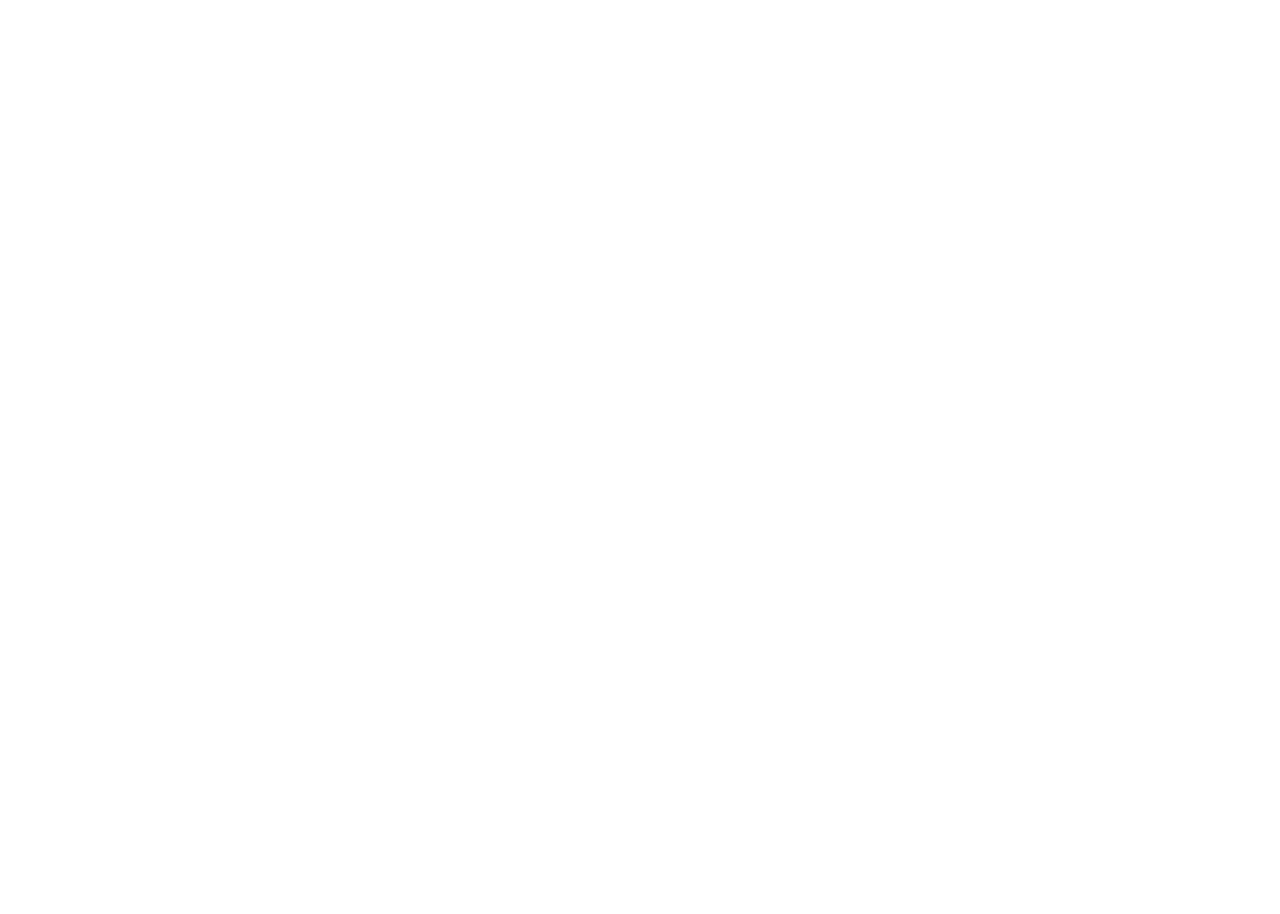
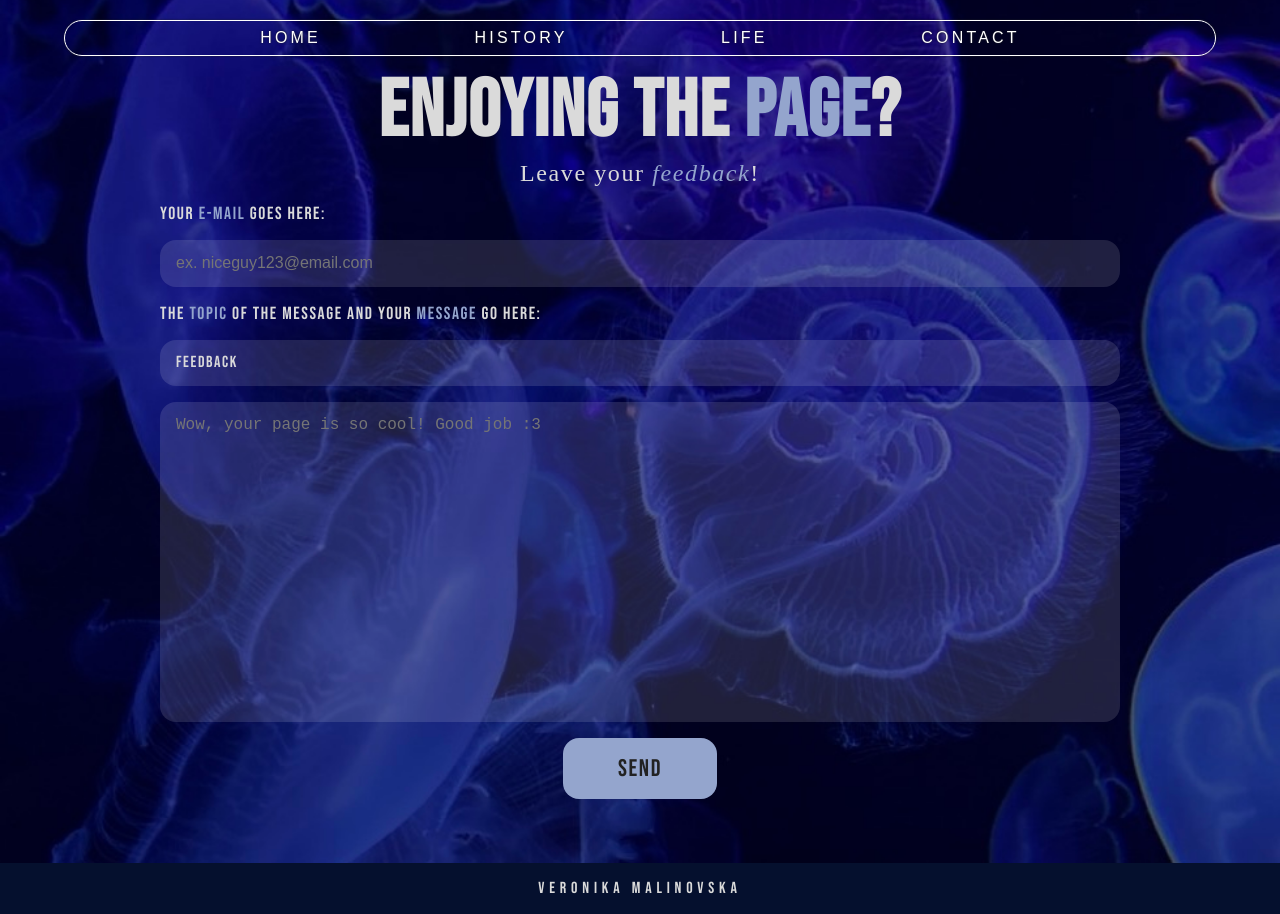
Before and after one commit to vmalinovska/APLIKACJE_WEBOWE_vmalinovska, a plain HTML site: page small_project/contact.html in a window 1280 px wide. Before the commit the page ends 800 px from the top, so only its background shows below. Drawn offline with Linux system fonts and the light colour scheme.

Commit message:
finally finished, yay :D

```diff
--- /dev/null
+++ b/small_project/contact-form.js
@@ -0,0 +1,11 @@
+const form = document.querySelector('.contact-form');
+const thankYou = document.getElementById('thank-you');
+
+form.addEventListener('submit', function(e) {
+    e.preventDefault();
+    thankYou.classList.add('show');
+    setTimeout(() => {
+        thankYou.classList.remove('show');
+    }, 2000);
+    form.reset();
+});
--- a/small_project/contact.html
+++ b/small_project/contact.html
@@ -0,0 +1,64 @@
+<!DOCTYPE html>
+<html lang="pl" xmlns="http://www.w3.org/1999/html">
+<head>
+    <meta charset="UTF-8">
+    <meta name="viewport" content="width=device-width, initial-scale=1.0">
+    <title>BLUE</title>
+    <link rel="preconnect" href="https://fonts.googleapis.com">
+    <link rel="preconnect" href="https://fonts.gstatic.com" crossorigin>
+    <link href="https://fonts.googleapis.com/css2?family=Bebas+Neue&display=swap" rel="stylesheet">
+    <link rel="stylesheet" href="style.css">
+</head>
+<body>
+<header>
+    <nav>
+        <ul class="navbar">
+            <li><a href="index.html">HOME</a></li>
+            <li><a href="history.html">HISTORY</a></li>
+            <li><a href="gallery.html">LIFE</a></li>
+            <li><a href="contact.html">CONTACT</a></li>
+        </ul>
+    </nav>
+</header>
+
+<main class="contact">
+
+    <h1>enjoying the <span style="color: var(--light-blue)"> page</span>?</h1>
+    <p>Leave your <i>feedback</i>!</p>
+    <form class="contact-form">
+        <label for="email">your <span style="color: var(--light-blue)">e-mail</span> goes here:</label>
+        <input
+                type="text"
+                id="email"
+                name="email"
+                placeholder="ex. niceguy123@email.com"
+                required>
+
+        <label for="topic">the <span style="color: var(--light-blue)">topic</span> of the message and your <span style="color: var(--light-blue)">message</span> go here:</label>
+        <select id="topic" name="topic">
+            <option value="general">feedback</option>
+            <option value="project">about the project</option>
+            <option value="cooperation">cooperation</option>
+            <option value="other">other</option>
+        </select>
+
+        <textarea
+                id="message"
+                name="message"
+                placeholder="Wow, your page is so cool! Good job :3"
+                rows="6"
+                required></textarea>
+        <div class="button">
+            <input type="submit" value="SEND" class="submit-btn">
+        </div>
+    </form>
+    <div id="thank-you" class="thank-you">Thanks!</div>
+</main>
+
+
+<footer>
+    <p>Veronika Malinovska</p>
+</footer>
+</body>
+<script src="contact-form.js"></script>
+</html>
--- a/small_project/style.css
+++ b/small_project/style.css
@@ -7,7 +7,6 @@
 
 /* to są nazwy kolorów by nie trzeba było szukać po całym style.css miejsca w którym chcę zmienić kolor */
 :root {
-    --blue: #4e70ca;
     --dark-gray: #222;
     --light-gray: #dadada;
     --dark-blue: #05102e;
@@ -15,6 +14,7 @@
 }
 
 .navbar {
+    list-style: none;
     position: fixed;
     width: 90%;
     top: 20px;
@@ -23,6 +23,7 @@
     background-color: transparent;
     border: 1px solid white;
     border-radius: 20px;
+    box-shadow: 0 0 2px var(--dark-gray);
     padding: 0.5rem 5rem;
     z-index: 3;
     display: flex;
@@ -36,11 +37,13 @@
     font-family: sans-serif;
     font-weight: 500;
     letter-spacing: 0.2rem;
+    text-shadow: 0 0 2px var(--dark-gray);
     transition: 0.3s; /* wtedy ladnie zmienia kolor */
 }
 
 .navbar a:hover {
-    color: var(--blue); /* zmienia kolor */
+    color: var(--light-blue); /* zmienia kolor */
+    text-shadow: none;
 }
 
 .very-beginning {
@@ -115,7 +118,7 @@
     aspect-ratio: 3 / 4;
     overflow: hidden;
     border-radius: 15px;
-    background-color: var(--blue); /* jesli sie nie zaladuje zdjecie */
+    background-color: var(--light-blue); /* jesli sie nie zaladuje zdjecie */
     display: flex;
     justify-content: center;
     align-items: center;
@@ -250,6 +253,7 @@
 .gallery {
     background: var(--light-gray);
     padding: 2.5rem;
+    color: var(--dark-gray);
 }
 
 .gallery-intro {
@@ -265,7 +269,6 @@
     letter-spacing: 0.1rem;
     margin-top: 1.25rem;
     margin-bottom: 1.25rem;
-    color: var(--dark-gray);
 }
 
 .gallery-intro p {
@@ -273,25 +276,26 @@
     text-align: right;
     font-size: 1.25rem;
     line-height: 1.5;
-    color: var(--dark-gray);
 }
 
 .gallery-pics {
-    column-width: 20rem;
-    column-gap: 1.5rem;
+    display: grid;
+    grid-template-columns: repeat(auto-fit, minmax(15rem, 1fr));
+    gap: 1.5rem;
 }
 
 .gallery-pics img {
     width: 100%;
-    margin-bottom: 1.5rem;
+    display: block;
     object-fit: cover;
     border-radius: 0.5rem;
-    display: block;
 }
 
 .gallery-video {
     display: flex;
     justify-content: center;
+    align-items: center;
+    flex-direction: column;
     margin-top: 2.5rem;
 }
 
@@ -301,7 +305,129 @@
     border-radius: 0.5rem;
     display: block;
 }
+.gallery-video p {
+    color: var(--dark-gray);
+    font-size: 1.25rem;
+    line-height: 2rem;
+}
 
+.contact {
+    padding: 4rem;
+    background-image: url('media/contact-bg.jpg');
+    background-size: cover;
+    background-position: center;
+    color: var(--light-gray);
+    min-height: 100vh;
+    display: flex;
+    flex-direction: column;
+    align-items: center;
+    justify-content: flex-start;
+}
+
+.contact h1 {
+    font-family: "Bebas Neue", sans-serif;
+    font-size: 5rem;
+    letter-spacing: 0.1rem;
+}
+
+.contact p {
+    font-family: "Times New Roman", sans-serif;
+    font-size: 1.5rem;
+    letter-spacing: 0.1rem;
+    margin-bottom: 1rem;
+}
+
+.contact i {
+    color: var(--light-blue);
+}
+
+.contact-form {
+    width: 100%;
+    max-width: 60rem;
+    display: flex;
+    flex-direction: column;
+    gap: 1rem;
+}
+
+.contact-form label {
+    font-family: 'Bebas Neue', sans-serif;
+    font-size: 1.1rem;
+    letter-spacing: 0.1rem;
+}
+
+.contact-form select{
+    appearance: none;
+    -webkit-appearance: none; /* bo safari ignoruje appearance */
+    font-family: 'Bebas Neue', sans-serif;
+    letter-spacing: 0.1rem;
+}
+
+.contact-form textarea {
+    resize: none;
+    height: 20rem;
+}
+
+.contact-form input[type="text"],
+.contact-form select,
+.contact-form textarea {
+    width: 100%;
+    padding: 0.9rem 1rem;
+    background-color: rgba(255, 255, 255, 0.12);
+    border: 0;
+    border-radius: 1rem;
+    font-size: 1rem;
+    color: var(--light-gray);
+    outline: none;
+}
+
+.contact-form input[type="text"]:focus,
+.contact-form select:focus,
+.contact-form textarea:focus {
+    border-color: var(--light-gray);
+    background-color: rgba(148, 165, 205, 0.4);
+}
+
+.contact-form select {
+    cursor: pointer;
+}
+
+.button {
+    display: flex;
+    justify-content: center;
+}
+
+.submit-btn {
+    padding: 1rem;
+    width: clamp(6rem,12vw,14rem);
+    background-color: var(--light-blue);
+    color: var(--dark-gray);
+    border: none;
+    border-radius: 1rem;
+    font-size: 1.5rem;
+    font-family: 'Bebas Neue', sans-serif;
+    letter-spacing: 0.1rem;
+    cursor: pointer;
+    transition: 0.3s;
+}
+
+.submit-btn:hover {
+    background-color: #b3c1e3;
+}
+
+.thank-you {
+    display: none;
+    position: fixed;
+    top: 50%;
+    color: var(--light-gray);
+    font-family: 'Bebas Neue', sans-serif;
+    font-size: 1.8rem;
+    z-index: 1;
+    opacity: 0;
+}
+.thank-you.show {
+    display: block;
+    opacity: 1;
+}
 
 footer {
     background-color: var(--dark-blue);
```
Also changed, not shown: small_project/gallery.html (+2 -1 lines), small_project/media/contact-bg.jpg (added), 1 other file.
